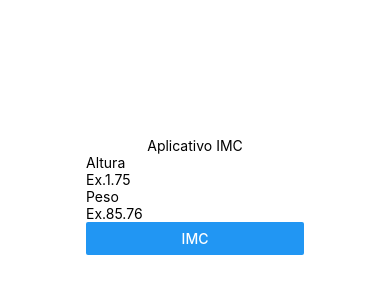
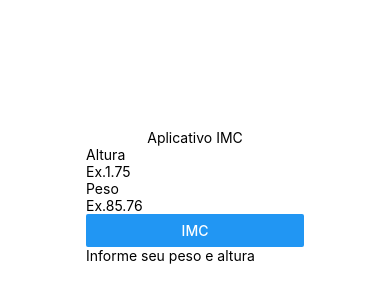
Before and after one commit to leticiapoli/PJR-IMC, a React Native app: screen / in a window 390 px wide. Shown: the part 226-526 px from the top of the page. Built offline with nearby package versions, Linux system fonts and the light colour scheme.

Commit message:
Aula 23/05

```diff
--- a/SRC/Components/Form/ResultImc/index.js
+++ b/SRC/Components/Form/ResultImc/index.js
@@ -1,5 +1,5 @@
 import React from "react";
-import { View, Text, View } from "react-native";
+import { View, Text } from "react-native";
 
 export default function ResultImc(props){
          return (
--- a/SRC/Components/Form/index.js
+++ b/SRC/Components/Form/index.js
@@ -1,5 +1,6 @@
 import React, {useState}from "react";
 import { View,Text, TextInput, Button} from "react-native";
+import ResultImc from "./ResultImc";
 
  export default function Form(){
 
@@ -7,7 +8,7 @@ import { View,Text, TextInput, Button} from "react-native";
     const[weight,setWeight]=useState(null)
     const[messageImc,setMessageImc]=useState("Informe seu peso e altura");
     const[imc,setImc]=useState(null)
-    const[textButton,seTextButton]=useState("IMC")
+    const[textButton,setTextButton]=useState("IMC")
 
     function imcCalculator(){
         return setImc((weight/(height*height)).toFixed(2))
@@ -39,6 +40,8 @@ import { View,Text, TextInput, Button} from "react-native";
             <View>
                 <Text>Altura</Text>
            <TextInput
+           onChangeText={setHeight}
+           value={height}
             placeholder="Ex.1.75"
            keyboardType="numeric"
            />
@@ -47,16 +50,24 @@ import { View,Text, TextInput, Button} from "react-native";
 
            <Text>Peso</Text>
            <TextInput
+           onChangeText={setWeight}
+           value={weight}
             placeholder="Ex.85.76"
            keyboardType="numeric"
            />
 
          <Button
+         onPress={()=> validationImc ()}
          title={textButton}
 
          />
 
             </View>
+
+            <ResultImc
+              messageResultImc = {messageImc}
+              ResultImc = {imc}
+            />
         </View>
     );
  }
```
